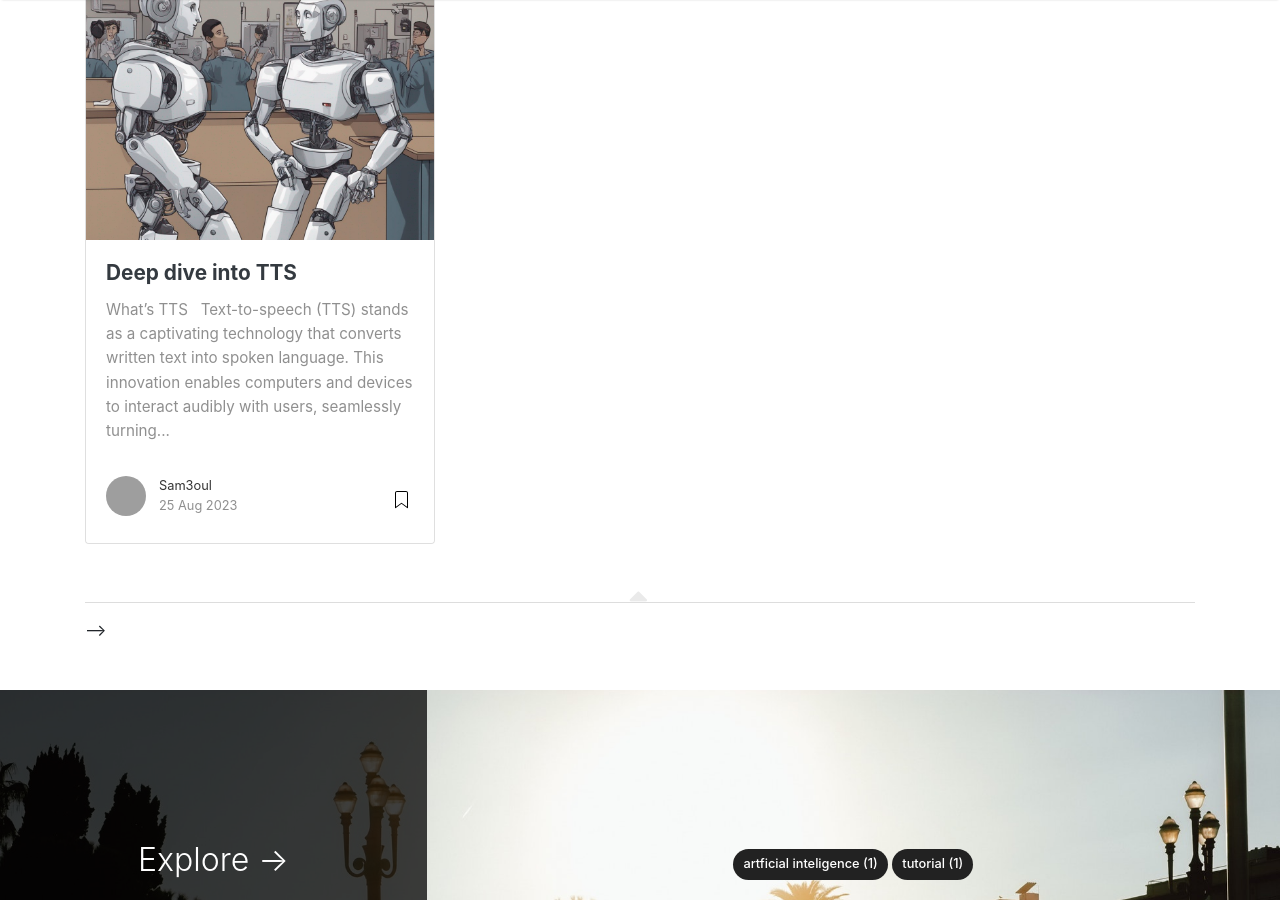
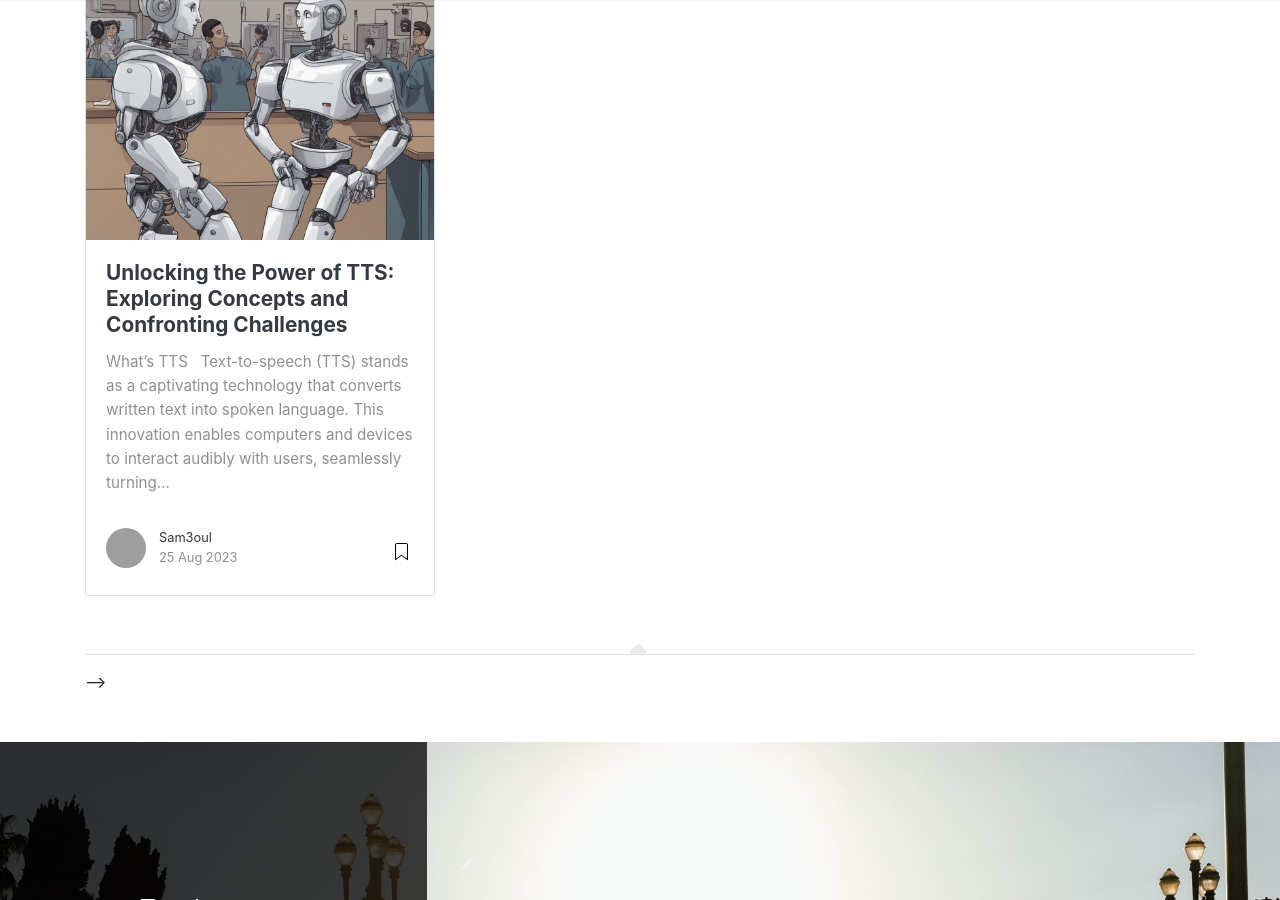
Before and after one commit to ismailsaid2001/Sam3oul.github.io, a Jekyll site: the page built from index.html, in a window 1280 px wide and 900 px high, scrolled down 446 px. Built offline with Jekyll 4.4.1, drawn with Linux system fonts in a browser that asks for light colours; nearby versions of some CDN libraries; the list of posts is cut into pages by our own code; grey boxes are pictures that could not be loaded.

Commit message:
third update

```diff
--- a/_posts/2023-08-25-TTS-deep-dive.md
+++ b/_posts/2023-08-25-TTS-deep-dive.md
@@ -1,10 +1,11 @@
 ---
 layout: post
-title:  "Deep dive into TTS"
+title:  "Unlocking the Power of TTS: Exploring Concepts and Confronting Challenges"
 author: Sam3oul
 categories: [ Artficial inteligence, tutorial ]
 image: assets/images/18.jpg
 beforetoc: "This is a walk through the basics of Text to speech technologies and the steps that enable us to generate voice based on a given text"
+toc: true
 ---
 ## What's TTS
 
@@ -42,6 +43,7 @@ The second main subtask is generating the actual audio **waveform** from the mel
 try to read these two phrases :
 
 `"I prefer bass fishing to play the bass guitar"`
+
 `"Do you live near a zoo with live animals"`
 
 In these instances, the word **"bass"** takes on separate meanings depending on whether it refers to a type of fish or a musical instrument.
```
